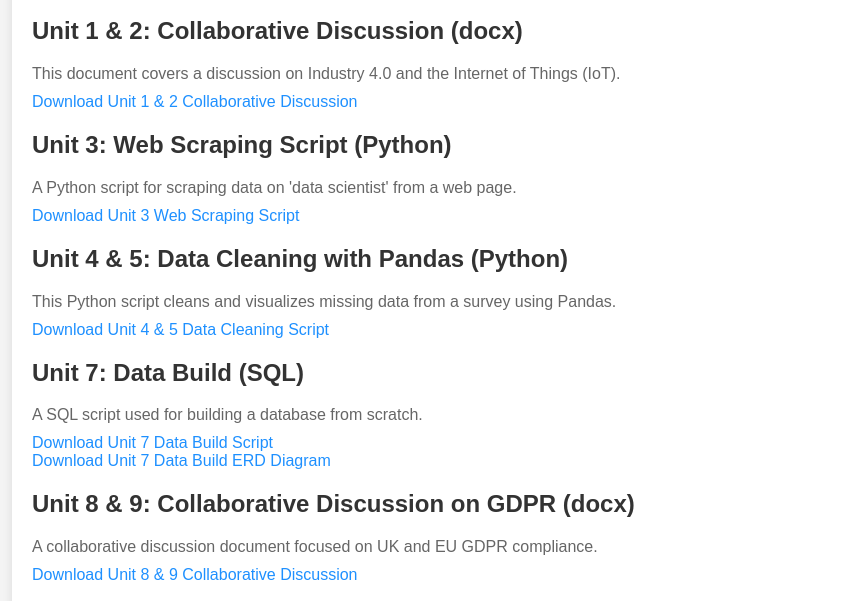
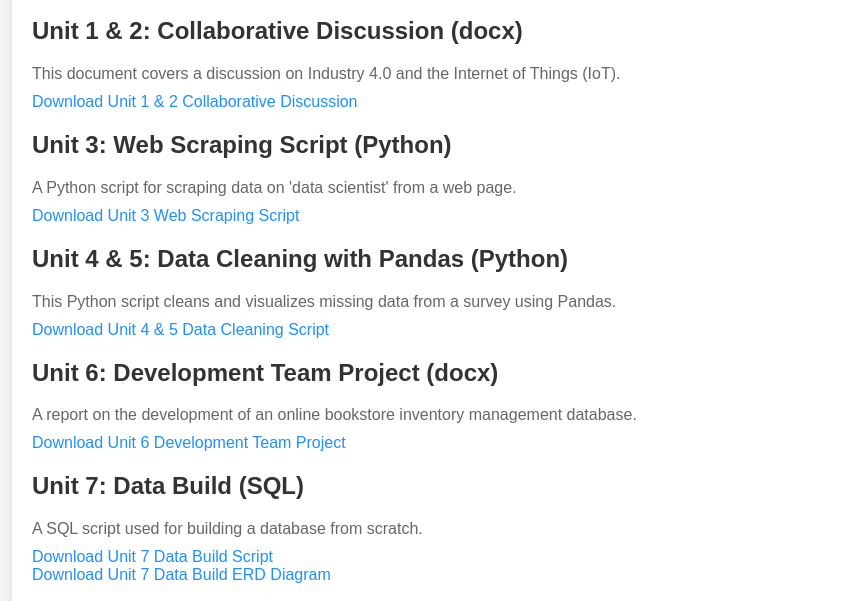
Before and after one commit to drewcaruana/UoE_Deciphering_Big_Data_July_2024, a plain HTML site: page index.html in a window 1280 px wide. Shown: the part 138-739 px from the top of the page, without its empty margins (158-1000 px from the left). Drawn offline with Linux system fonts and the light colour scheme.

Commit message:
Update index.html
Updated entry for unit 6

```diff
--- a/index.html
+++ b/index.html
@@ -66,6 +66,12 @@
     </div>
 
     <div class="project">
+        <h2>Unit 6: Development Team Project (docx)</h2>
+        <p>A report on the development of an online bookstore inventory management database.</p>
+        <a href="unit_6_development_team_project_final_submission_group_3.docx" download>Download Unit 6 Development Team Project</a>
+    </div>
+
+    <div class="project">
         <h2>Unit 7: Data Build (SQL)</h2>
         <p>A SQL script used for building a database from scratch.</p>
         <a href="unit_7_data_build.sql" download>Download Unit 7 Data Build Script</a><br>
```
